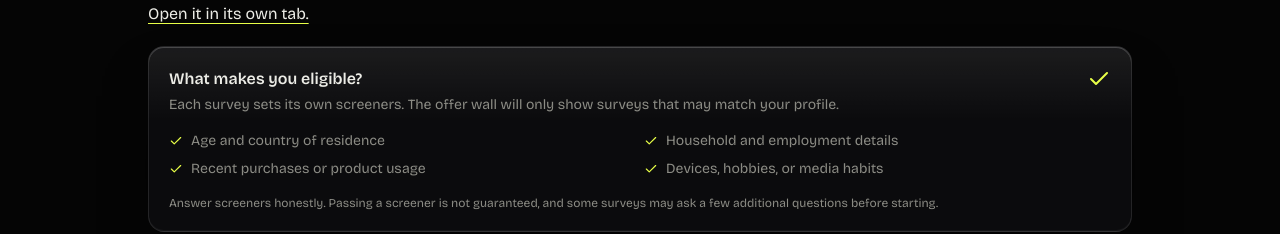
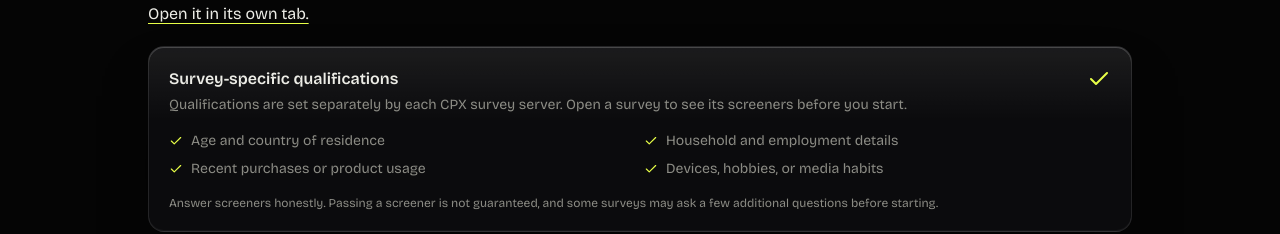
Before and after one commit to ZakariyaBruh/Grand-Theft-Auto-GBA, a React (Vite) app: page / in a window 1280 px wide. Both pictures are taken after a click on the button "Survey qualifications". Shown: the part 950-1184 px from the top of the page. Built offline with nearby package versions, Linux system fonts and the light colour scheme; no server answers.

Commit message:
Clarify survey-specific qualifications

```diff
--- a/src/components/OfferWall.tsx
+++ b/src/components/OfferWall.tsx
@@ -54,7 +54,7 @@ export function OfferWall({ tally }: { tally: Tally }) {
         <Reveal>
           <div className="glass mt-5 rounded-2xl p-5" aria-label="Common survey qualifications">
             <div className="flex items-start justify-between gap-4">
-              <div><p className="font-semibold">What makes you eligible?</p><p className="mt-1 text-sm text-muted">Each survey sets its own screeners. The offer wall will only show surveys that may match your profile.</p></div>
+              <div><p className="font-semibold">Survey-specific qualifications</p><p className="mt-1 text-sm text-muted">Qualifications are set separately by each CPX survey server. Open a survey to see its screeners before you start.</p></div>
               <Check className="text-accent" aria-hidden="true" />
             </div>
             <ul className="mt-4 grid gap-2 text-sm text-muted sm:grid-cols-2">
```
